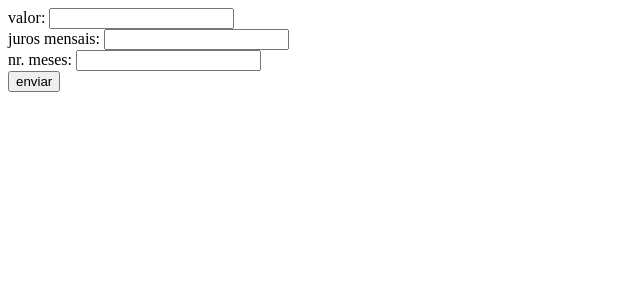
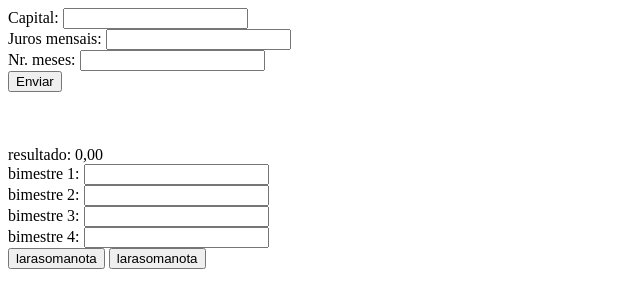
Before and after one commit to larinhaartoni1/primeirof_3t, a plain HTML site: page index.html in a window 1280 px wide. Shown: the whole page, without its empty margins (0-640 px from the left). Drawn offline with Linux system fonts and the light colour scheme.

Commit message:
Update index.html

```diff
--- a/index.html
+++ b/index.html
@@ -1,7 +1,6 @@
 <!DOCTYPE html>
 <html lang="pt-br">
 <head>
-<body>
     <meta charset="UTF-8">
     <meta http-equiv="X-UA-Compatible" content="IE=edge">
     <meta name="viewport" content="width=device-width, initial-scale=1.0">
@@ -9,9 +8,17 @@
     <script src="estudo.js"></script>
 </head>
 <body>
-    valor: <input id="valor" type="text"><br>
-    juros mensais: <input id="juros" type="text"><br>
-    nr. meses: <input id="meses" type="text"><br>
-    <button onclick="total()">enviar</button>
-</body>
-</html>
+    Capital: <input id="valor" type="text"><br>
+    Juros mensais: <input id="juros" type="text"><br>
+    Nr. meses: <input id="meses" type="text"><br>
+    <button onclick="total()">Enviar</button>
+
+    <br><br><br><br>
+    <span id="result">resultado: 0,00</span><br>
+    bimestre 1: <input id="b1" type="text"><br>
+    bimestre 2: <input id="b2" type="text"><br>
+    bimestre 3: <input id="b3" type="text"><br>
+    bimestre 4: <input id="b4" type="text"><br>
+
+    <button onclick="larasomanota()">larasomanota</button>
+    <button onclick="laraperdenota()">larasomanota</button>
```
